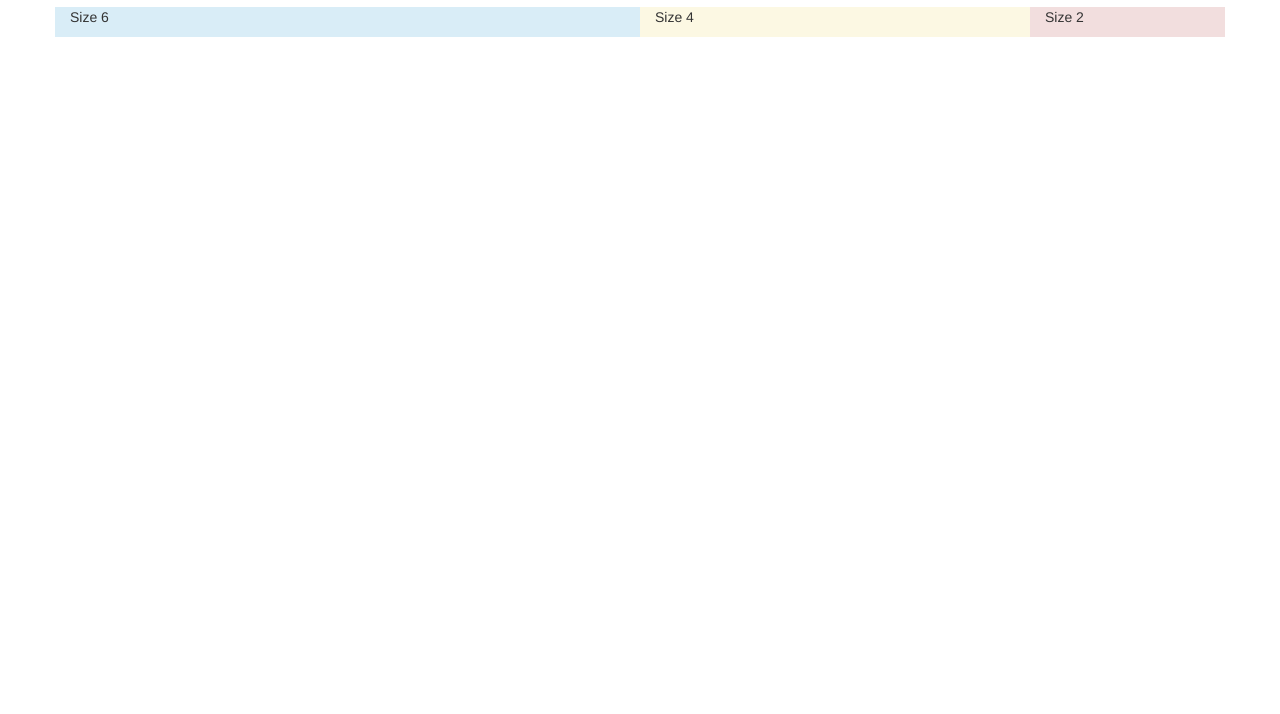
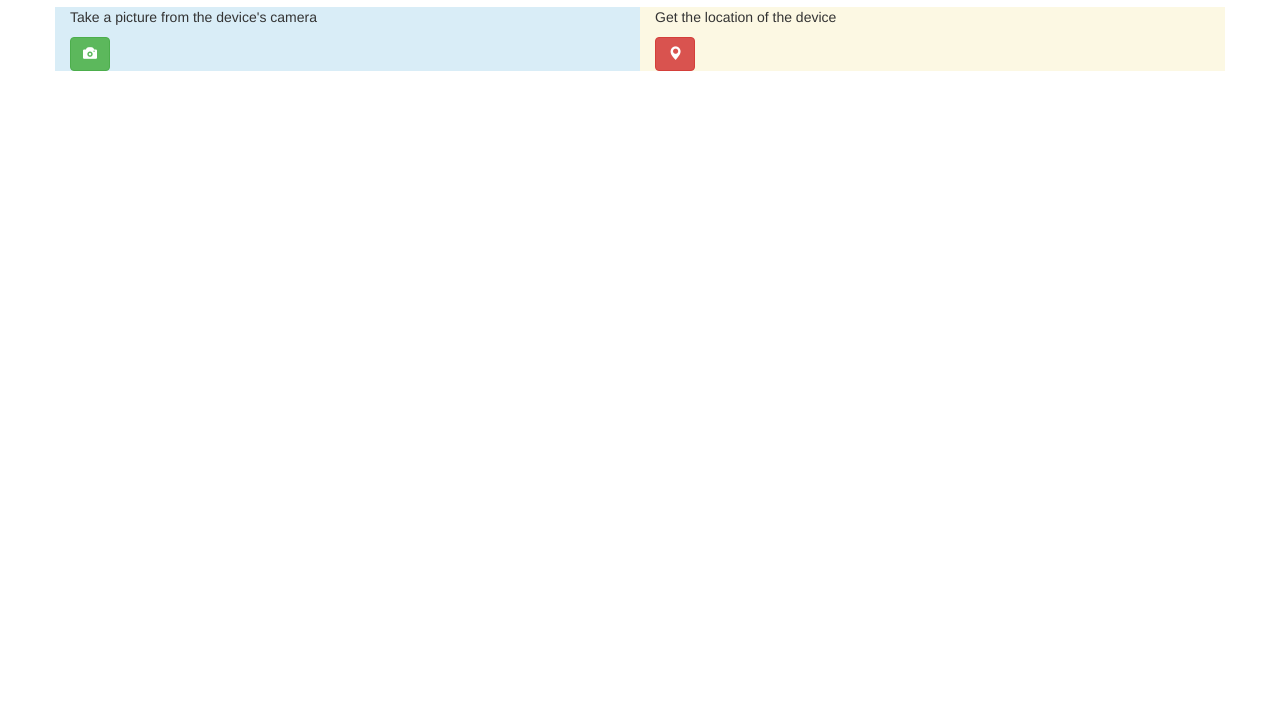
Before and after one commit to mikec-quadrus/hello-world, a plain HTML site: page index.html in a window 1280 px wide. Shown: the part 86-800 px from the top of the page. Drawn offline with Linux system fonts and the light colour scheme.

Commit message:
added some glyphicons

```diff
--- a/index.html
+++ b/index.html
@@ -12,20 +12,22 @@
 
 <div class="container">
     <h2>Hello Mike's World</h2>
-    <p>This is the simplest hello world app for phonegap/cordova</p>
+    <p>This is the evolution of a simplest hello world app for phonegap/cordova</p>
 
     <div class="row">
         <div class="col-xs-6 bg-info">
-            <p>Size 6</p>
+            <p>Take a picture from the device's camera</p>
+            <button class="btn btn-success"><span class="glyphicon glyphicon-camera"></span></button>
         </div>
-        <div class="col-xs-4 bg-warning">
-            <p>Size 4</p>
-        </div>
-        <div class="col-xs-2 bg-danger">
-            <p>Size 2</p>
+        <div class="col-xs-6 bg-warning">
+            <p>Get the location of the device</p>
+            <button class="btn btn-danger"><span class="glyphicon glyphicon-map-marker"></span></button>
         </div>
     </div>
 </div>
 
+    <script>
+
+    </script>
 </body>
 </html>
```
